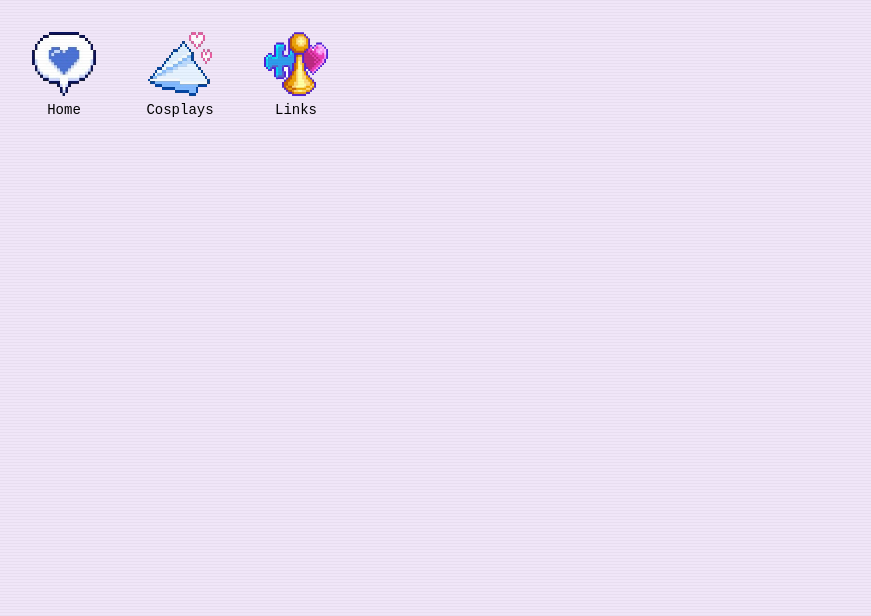
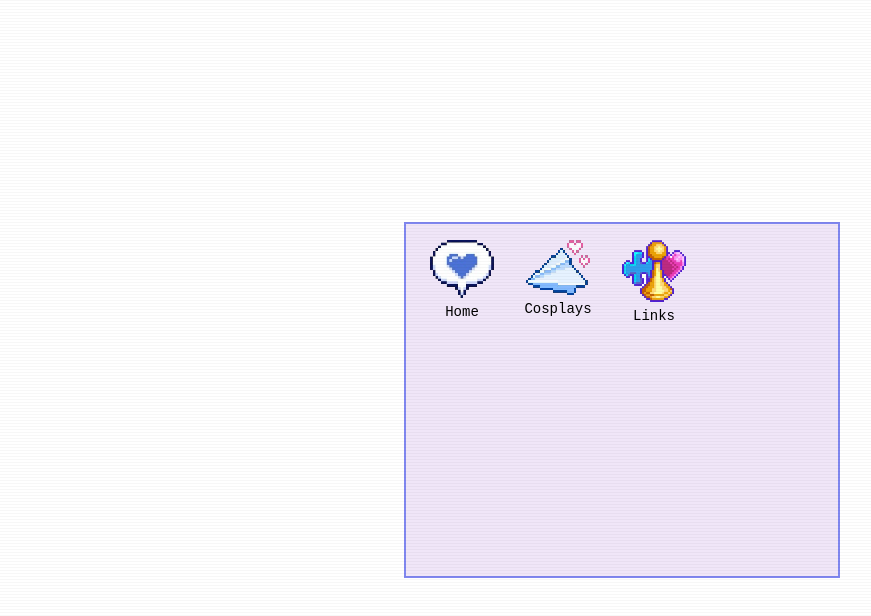
Before and after one commit to gorewife/vuevi, a Vue app: page / in a window 1280 px wide. Shown: the top 616 px of the page, without its empty margins (18-889 px from the left). Built offline with nearby package versions, Linux system fonts and the light colour scheme.

Commit message:
change window look

```diff
--- a/src/App.vue
+++ b/src/App.vue
@@ -4,8 +4,8 @@ import DesktopIcon from './components/DesktopIcon.vue'
 import AppWindow from './components/AppWindow.vue'
 
 import heartIcon from './assets/heart.png'
+import paperIcon from './assets/paper.png'
 import chessIcon from './assets/chess.png'
-import paperIcon from './assets/paper.png'
 
 const openApps = ref({
   home: false,
@@ -31,86 +31,63 @@ function close(app: keyof typeof openApps.value) {
 
     <!-- Windows -->
     <Transition name="win-fade">
-      <AppWindow v-if="openApps.home" title="HOME.EXE" @close="close('home')">
-        <p>Home App Content</p>
-      </AppWindow>
+      <AppWindow v-if="openApps.home" title="HOME.EXE" @close="close('home')" />
     </Transition>
 
     <Transition name="win-fade">
-      <AppWindow v-if="openApps.cosplays" title="COSPLAYS.EXE" @close="close('cosplays')">
-        <p>Cosplays App Content</p>
-      </AppWindow>
+      <AppWindow v-if="openApps.cosplays" title="COSPLAYS.EXE" @close="close('cosplays')" />
     </Transition>
 
     <Transition name="win-fade">
-      <AppWindow v-if="openApps.links" title="LINKS.EXE" @close="close('links')">
-        <p>Links App Content</p>
-      </AppWindow>
+      <AppWindow v-if="openApps.links" title="LINKS.EXE" @close="close('links')" />
     </Transition>
   </div>
 </template>
 
 <style>
 :root {
-  --text: black;
   --bg: #f0e6f8;
   --window: #cdb0e2;
   --pink: #d37ecd;
   --cyan: #b2ccf1;
   --purple: #9e71c7;
+  --text: #000;
 }
 
-/* Desktop */
+/* Desktop grid */
 .desktop {
   display: grid;
-  grid-template-columns: repeat(auto-fill, 100px);
-  grid-auto-rows: 100px;
+  grid-template-columns: repeat(5, 80px); /* 5 columns for 5:4 feel */
+  grid-auto-rows: 80px;
   gap: 1rem;
   padding: 1rem;
-  align-content: start;
+
+  /* Constrain the desktop size */
+  width: 400px;  /* 5 cols * 80px */
+  height: 320px; /* 4 rows * 80px */
+
+  margin: 2rem auto; /* center horizontally */
+  background: var(--bg);
   color: var(--text);
+  font-family: 'VT323', monospace;
+  overflow: hidden;
+  border: 2px solid #8087f0; /* optional frame */
 }
 
-
-#app, .desktop {
-  width: 100vw;
-  height: 100vh;
-  background: var(--bg);
-  padding: 1rem;
-  overflow: hidden;
-  font-family: 'VT323', monospace;
-  color: var(--text);
+/* Window animation */
+.win-fade-enter-active,
+.win-fade-leave-active {
+  transition: all 0.3s ease;
 }
-
-/* Glitch text effect (can be used in windows later) */
-.glitch {
-  position: relative;
-  color: var(--pink);
-  font-size: 3rem;
-  font-family: VT323, monospace;
+.win-fade-enter-from,
+.win-fade-leave-to {
+  opacity: 0;
+  transform: scale(0.8);
 }
-.glitch::before,
-.glitch::after {
-  content: attr(data-text);
-  position: absolute;
-  left: 0;
-  top: 0;
-  opacity: 0.75;
-}
-.glitch::before {
-  color: var(--cyan);
-  transform: translate(2px, -2px);
-  animation: glitch 1.5s infinite linear alternate-reverse;
-}
-.glitch::after {
-  color: var(--purple);
-  transform: translate(-2px, 2px);
-  animation: glitch 1s infinite linear alternate-reverse;
-}
-@keyframes glitch {
-  0% { clip-path: inset(0 0 90% 0); }
-  50% { clip-path: inset(40% 0 20% 0); }
-  100% { clip-path: inset(80% 0 5% 0); }
+.win-fade-enter-to,
+.win-fade-leave-from {
+  opacity: 1;
+  transform: scale(1);
 }
 
 /* Optional CRT scanlines */
@@ -127,22 +104,4 @@ body::after {
     transparent 3px
   );
 }
-
-/* App window fade + scale animation */
-.win-fade-enter-active,
-.win-fade-leave-active {
-  transition: all 0.3s ease;
-}
-
-.win-fade-enter-from,
-.win-fade-leave-to {
-  opacity: 0;
-  transform: scale(0.8);
-}
-
-.win-fade-enter-to,
-.win-fade-leave-from {
-  opacity: 1;
-  transform: scale(1);
-}
 </style>
--- a/src/components/AppWindow.vue
+++ b/src/components/AppWindow.vue
@@ -1,18 +1,24 @@
 <script setup lang="ts">
-defineProps({
-  title: String
-})
-defineEmits(['close'])
+
+const props = defineProps<{
+  title: string
+}>()
+
+const emit = defineEmits<{
+  (e: 'close'): void
+}>()
+
+function handleClose() {
+  emit('close')
+}
 </script>
 
 <template>
-  <div class="win-window" style="position:absolute;">
+  <div class="win-window">
     <div class="win-titlebar">
       <span class="win-title">{{ title }}</span>
       <div class="win-controls">
-        <span></span>
-        <span></span>
-        <span @click="$emit('close')"></span>
+        <span @click="handleClose"></span>
       </div>
     </div>
     <div class="win-content">
@@ -24,10 +30,14 @@ defineEmits(['close'])
 <style scoped>
 .win-window {
   position: absolute;
+  top: 50px;
+  left: 50px;
+  width: 300px;
   border: 2px solid #000080;
   background: var(--window);
   padding: 2px;
   box-shadow: inset 1px 1px 0 #fff, inset -1px -1px 0 #888;
+  font-family: 'VT323', monospace;
 }
 
 .win-titlebar {
@@ -36,19 +46,21 @@ defineEmits(['close'])
   display: flex;
   align-items: center;
   justify-content: space-between;
-  padding: 6px;
+  padding: 4px 6px;
   border-top: 2px solid #8087f0;
   border-bottom: 2px solid #8087f0;
 }
+
 .win-title {
   font-size: 14px;
   color: #000;
-  font-family: VT323, monospace;
 }
+
 .win-controls {
   display: flex;
   gap: 4px;
 }
+
 .win-controls span {
   width: 14px;
   height: 14px;
@@ -57,6 +69,7 @@ defineEmits(['close'])
   box-shadow: inset 1px 1px 0 #fff, inset -1px -1px 0 #555;
   cursor: pointer;
 }
+
 .win-content {
   padding: 1rem;
   border: 2px solid #8087f0;
--- a/src/components/DesktopIcon.vue
+++ b/src/components/DesktopIcon.vue
@@ -1,15 +1,23 @@
 <script setup lang="ts">
-defineProps({
-  label: String,
-  icon: String
-})
-defineEmits(['open'])
+
+const props = defineProps<{
+  label: string
+  icon: string
+}>()
+
+const emit = defineEmits<{
+  (e: 'open'): void
+}>()
+
+function handleClick() {
+  emit('open')
+}
 </script>
 
 <template>
-  <div class="desktop-icon" @dblclick="$emit('open')">
-    <img :src="icon" alt="icon" />
-    <div>{{ label }}</div>
+  <div class="desktop-icon" @dblclick="handleClick">
+    <img :src="icon" alt="" />
+    <span>{{ label }}</span>
   </div>
 </template>
 
@@ -20,16 +28,15 @@ defineEmits(['open'])
   align-items: center;
   justify-content: flex-start;
   width: 100%;
-  font-size: 14px;
   cursor: pointer;
   user-select: none;
+  font-size: 14px;
 }
 
 .desktop-icon img {
   width: 64px;
   height: 64px;
   margin-bottom: 4px;
-  image-rendering: pixelated;
+  image-rendering: pixelated; /* keeps retro CRT look */
 }
-
 </style>
```
